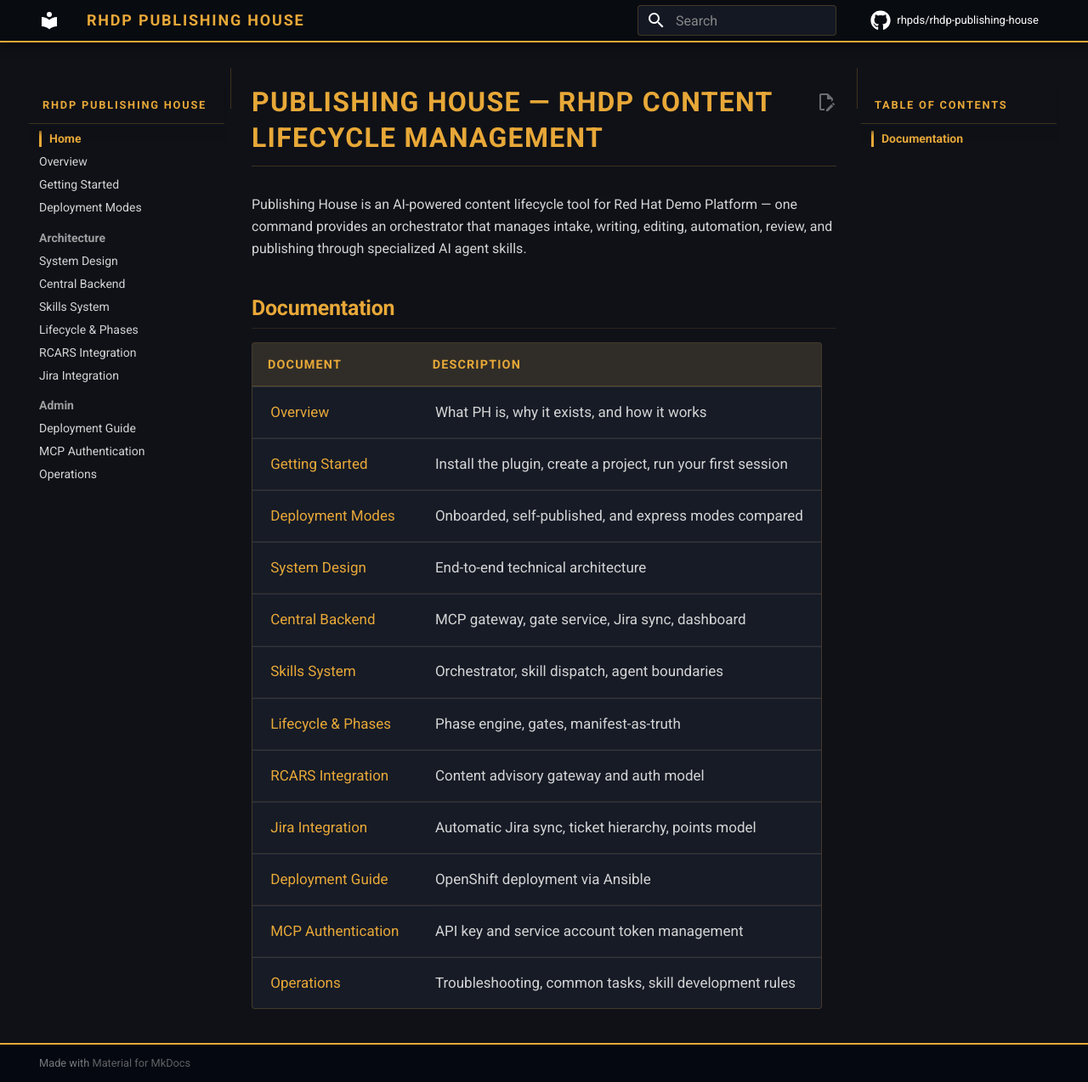
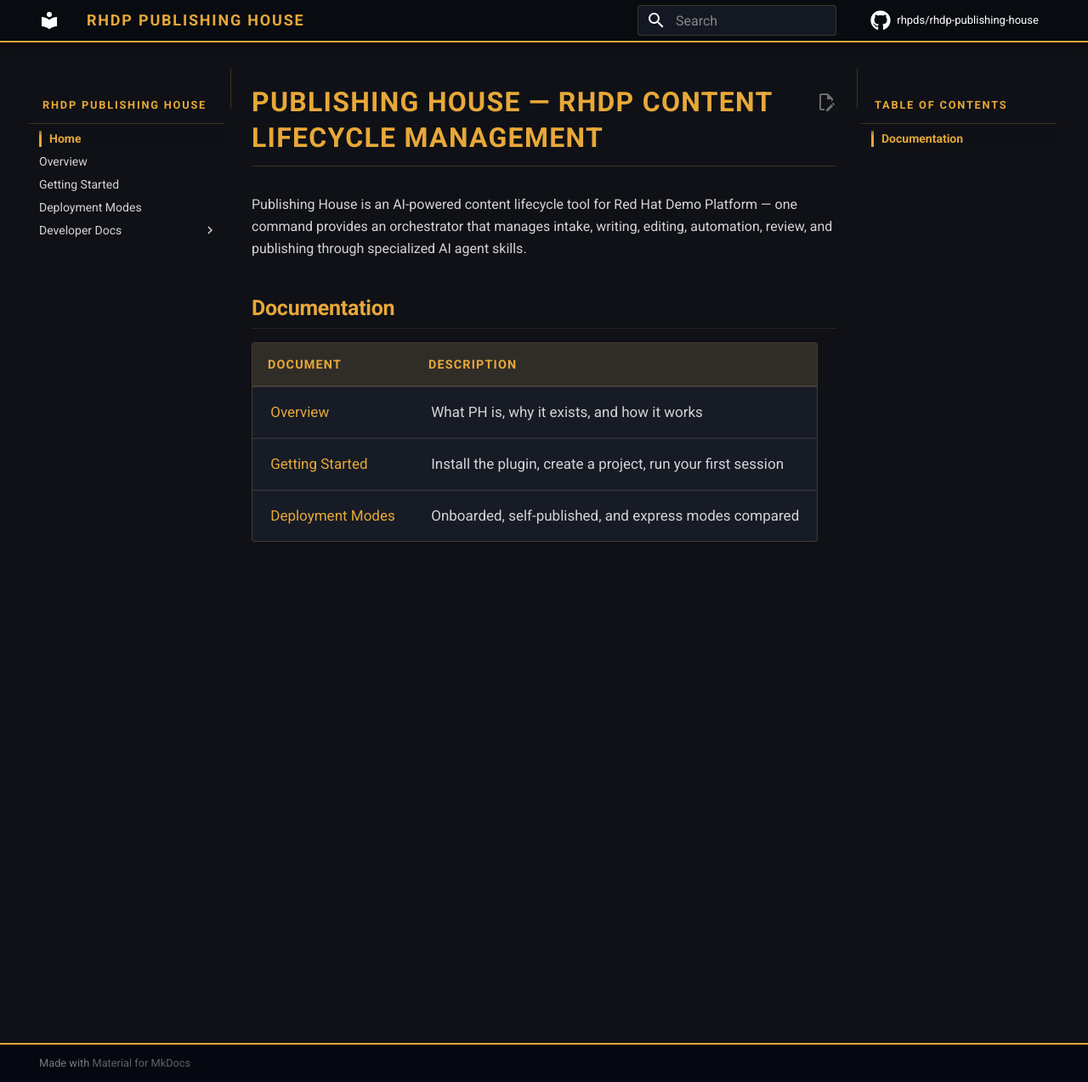
Before and after one commit to rhpds/rhdp-publishing-house, an MkDocs documentation site: the page built from docs/index.md, in a window 1280 px wide and 1274 px high. Shown: the whole window at 85% size. Built offline with MkDocs 1.6.1 and Material for MkDocs 9.7.7, drawn with Linux system fonts in a browser that asks for light colours; comment, search, counter and statistics services are not loaded.

Commit message:
docs: split site nav into user-focused home and collapsible Developer Docs
Reorders mkdocs nav so user-facing pages (Overview, Getting Started,
Deployment Modes) lead, moves Architecture and Admin under a new
Developer Docs entry at the bottom of the sidebar, and drops
navigation.sections so that entry renders as a collapsed, expandable
tree item instead of an always-open section. Trims the homepage ToC
to the three user-facing docs.

Co-authored-by: Cursor <cursoragent@cursor.com>

```diff
--- a/docs/index.md
+++ b/docs/index.md
@@ -9,12 +9,3 @@ Publishing House is an AI-powered content lifecycle tool for Red Hat Demo Platfo
 | [Overview](overview.md) | What PH is, why it exists, and how it works |
 | [Getting Started](user/getting-started.md) | Install the plugin, create a project, run your first session |
 | [Deployment Modes](user/deployment-modes.md) | Onboarded, self-published, and express modes compared |
-| [System Design](architecture/system-design.md) | End-to-end technical architecture |
-| [Central Backend](architecture/central.md) | MCP gateway, gate service, Jira sync, dashboard |
-| [Skills System](architecture/skills.md) | Orchestrator, skill dispatch, agent boundaries |
-| [Lifecycle & Phases](architecture/lifecycle-phases.md) | Phase engine, gates, manifest-as-truth |
-| [RCARS Integration](architecture/rcars-integration.md) | Content advisory gateway and auth model |
-| [Jira Integration](architecture/jira-integration.md) | Automatic Jira sync, ticket hierarchy, points model |
-| [Deployment Guide](admin/deployment.md) | OpenShift deployment via Ansible |
-| [MCP Authentication](admin/mcp-auth.md) | API key and service account token management |
-| [Operations](admin/operations.md) | Troubleshooting, common tasks, skill development rules |
--- a/mkdocs.yml
+++ b/mkdocs.yml
@@ -20,17 +20,18 @@ nav:
   - Overview: overview.md
   - Getting Started: user/getting-started.md
   - Deployment Modes: user/deployment-modes.md
-  - Architecture:
-      - System Design: architecture/system-design.md
-      - Central Backend: architecture/central.md
-      - Skills System: architecture/skills.md
-      - Lifecycle & Phases: architecture/lifecycle-phases.md
-      - RCARS Integration: architecture/rcars-integration.md
-      - Jira Integration: architecture/jira-integration.md
-  - Admin:
-      - Deployment Guide: admin/deployment.md
-      - MCP Authentication: admin/mcp-auth.md
-      - Operations: admin/operations.md
+  - Developer Docs:
+      - Architecture:
+          - System Design: architecture/system-design.md
+          - Central Backend: architecture/central.md
+          - Skills System: architecture/skills.md
+          - Lifecycle & Phases: architecture/lifecycle-phases.md
+          - RCARS Integration: architecture/rcars-integration.md
+          - Jira Integration: architecture/jira-integration.md
+      - Admin:
+          - Deployment Guide: admin/deployment.md
+          - MCP Authentication: admin/mcp-auth.md
+          - Operations: admin/operations.md
 
 theme:
   name: material
@@ -39,7 +40,6 @@ theme:
   icon:
     repo: fontawesome/brands/github
   features:
-    - navigation.sections
     - navigation.top
     - navigation.tracking
     - content.code.copy
```
